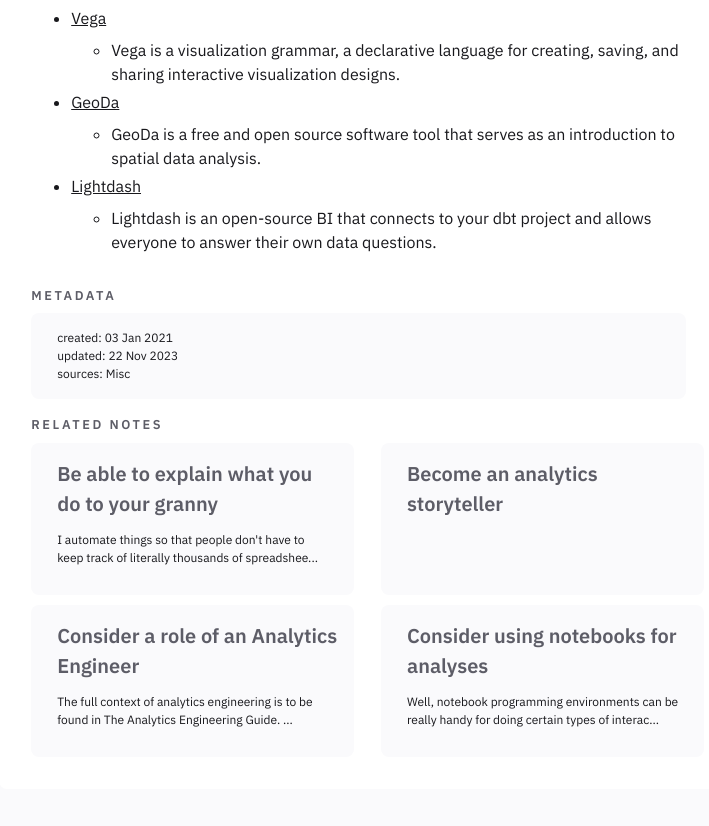
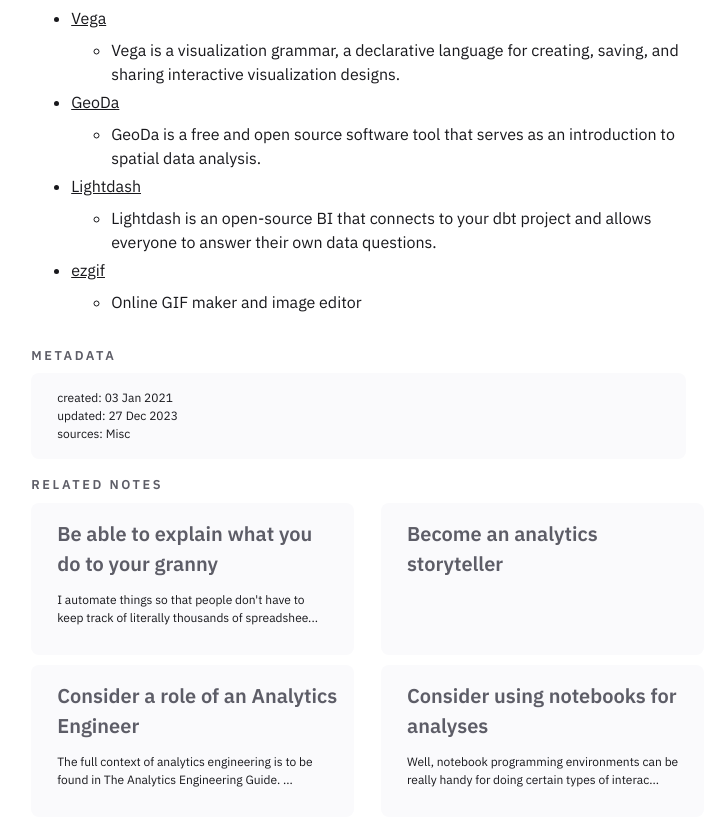
Before and after one commit to one-data-cookie/one-data-cookie.github.io, a Jekyll site: the page built from _notes/data-vis/Master tools for dataviz.md, in a window 1280 px wide and 900 px high, scrolled down 1446 px. Shown: the top 826 px of the window, without its empty margins (264-973 px from the left). Built offline with Jekyll 4.4.1, drawn with Linux system fonts in a browser that asks for light colours.

Commit message:
sync notes and files as of 2023/12/27 19:02:03 UTC

```diff
--- a/_notes/data-vis/Master tools for dataviz.md
+++ b/_notes/data-vis/Master tools for dataviz.md
@@ -5,7 +5,7 @@
 tags: [tools]
 season: summer
 created: 03 Jan 2021
-updated: 22 Nov 2023
+updated: 27 Dec 2023
 sources: Misc
 ---
 
@@ -47,3 +47,5 @@
 	- GeoDa is a free and open source software tool that serves as an introduction to spatial data analysis.
 - [Lightdash](https://lightdash.com/)
 	- Lightdash is an open-source BI that connects to your dbt project and allows everyone to answer their own data questions.
+- [ezgif](https://ezgif.com/)
+	- Online GIF maker and image editor
```
Also changed, not shown: _notes/data-analytics/Be able to explain what you do to your granny.md (+1 -1 lines).
